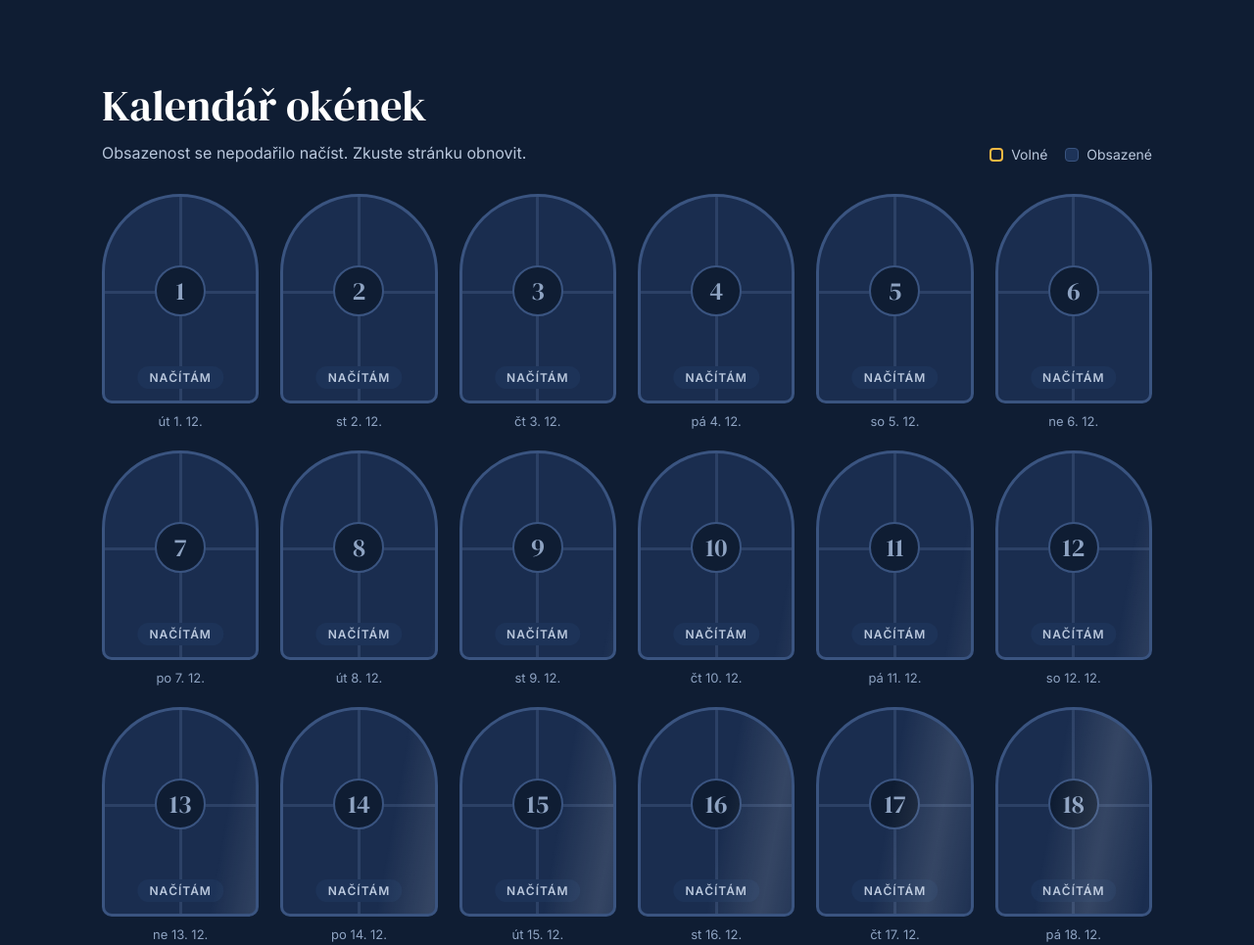
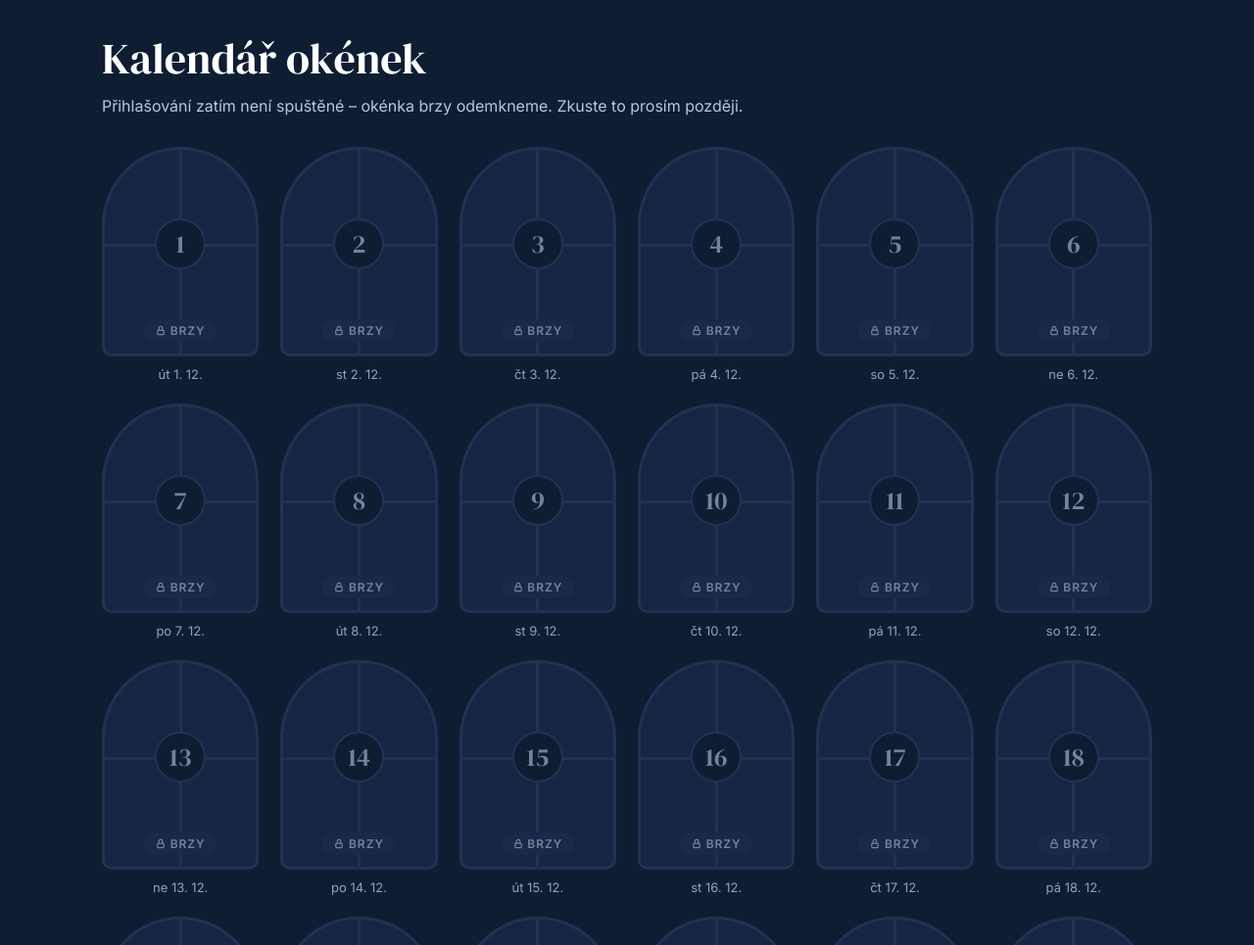
Before and after one commit to Alias0D/adventni-okenka-bohutice, a plain HTML site: page index.html in a window 1280 px wide. Shown: the part 1181-2146 px from the top of the page at 98% size. Drawn offline with Linux system fonts and the light colour scheme; no server answers.

Commit message:
Flag prihlasovaniSpusteno: okénka zavřená do spuštění přihlašování
- false: všechna okénka se štítkem Brzy, bez statistik, legendy a volání tabulky
- true: dosavadní chování s rezervacemi

Co-Authored-By: Claude Opus 5.5 <noreply@anthropic.com>

```diff
--- a/app.js
+++ b/app.js
@@ -203,7 +203,7 @@ function terminNapovedy(config, n) {
   });
 }
 
-function vykresliPrihlasovani(config, stavy, modal) {
+function vykresliPrihlasovani(config, stavy, modal, spusteno = true) {
   const kontejner = document.getElementById('okna');
   kontejner.replaceChildren();
   const zamek =
@@ -213,7 +213,12 @@ function vykresliPrihlasovani(config, stavy, modal) {
     const { bunka, tlacitko, datum } = vytvorOkno(n);
     datum.textContent = `${denVTydnu(config, n)} ${n}. 12.`;
 
-    if (!stavy) {
+    if (!spusteno) {
+      tlacitko.disabled = true;
+      tlacitko.classList.add('uzamcene');
+      tlacitko.setAttribute('aria-label', `Okénko ${n} – přihlašování zatím není spuštěné`);
+      tlacitko.insertAdjacentHTML('beforeend', `<span class="okno-stitek">${zamek}Brzy</span>`);
+    } else if (!stavy) {
       tlacitko.disabled = true;
       tlacitko.classList.add('nacita');
       tlacitko.setAttribute('aria-label', `Okénko ${n} – načítám`);
@@ -276,6 +281,13 @@ function spustPrihlasovani(config, modal, predem) {
     vykresliPrihlasovani(config, stavy, modal);
     if (config.apiUrl) ulozStavy(config.apiUrl, stavy);
   };
+
+  // Dokud není přihlašování spuštěné, jsou všechna okénka zavřená a tabulka se vůbec nevolá
+  if (!config.prihlasovaniSpusteno) {
+    vykresliPrihlasovani(config, null, modal, false);
+    stavEl.textContent = 'Přihlašování zatím není spuštěné – okénka brzy odemkneme. Zkuste to prosím později.';
+    return;
+  }
 
   const ulozene = config.apiUrl ? nactiUlozeneStavy(config.apiUrl) : null;
   if (ulozene) {
@@ -419,6 +431,7 @@ async function start() {
 
   const rezim = parametry.get('rezim') || config.rezim;
   document.body.dataset.rezim = rezim;
+  document.body.dataset.spusteno = config.prihlasovaniSpusteno ? 'ano' : 'ne';
   for (const el of document.querySelectorAll('[data-pole]')) el.textContent = config[el.dataset.pole] ?? '';
 
   const modal = pripravModal(config);
--- a/index.html
+++ b/index.html
@@ -23,7 +23,7 @@
       .then((odpoved) => odpoved.json())
       .then((config) => {
         const rezim = new URLSearchParams(location.search).get('rezim') || config.rezim;
-        const stavy = rezim === 'prihlasovani' && config.apiUrl
+        const stavy = rezim === 'prihlasovani' && config.prihlasovaniSpusteno && config.apiUrl
           ? fetch(config.apiUrl).then((odpoved) => odpoved.json())
           : null;
         stavy?.catch(() => {}); // chybu zpracuje app.js
@@ -32,7 +32,7 @@
     window.predNacteni.catch(() => {});
   </script>
 </head>
-<!-- data-rezim nastaví app.js podle okenka.json: „prihlasovani“ nebo „napovedy“ -->
+<!-- data-rezim a data-spusteno nastaví app.js podle okenka.json -->
 <body data-rezim="">
 
   <header class="hero">
@@ -63,13 +63,14 @@
     </div>
 
     <div class="hero-obsah obsah">
-      <p class="nadtitulek jen-prihlasovani">Přihlašování otevřeno do <span data-pole="prihlasovaniDo"></span></p>
+      <p class="nadtitulek jen-prihlasovani jen-spusteno">Přihlašování otevřeno do <span data-pole="prihlasovaniDo"></span></p>
+      <p class="nadtitulek jen-prihlasovani jen-pred-spustenim">Přihlašování brzy spustíme</p>
       <p class="nadtitulek jen-napovedy">1.–24. prosince · každý den v 17:00 nové okno</p>
       <h1>Adventní okénka<br>v Bohuticích</h1>
       <p class="perex jen-prihlasovani">Hledáme 24 sousedů, kteří v adventu nazdobí své okno. Každé okénko v kalendáři je jeden prosincový den – vyberte si některé z volných a zamluvte si ho. Stačí e-mail.</p>
       <p class="perex jen-napovedy">Každý den v 17:00 se v Bohuticích rozsvítí jedno nové nazdobené okno a svítí pak každý večer až do Vánoc. Tady najdeš nápovědu, kde ho hledat. Vezmi rodinu, termosku a vyraz na večerní procházku.</p>
       <div class="tlacitka">
-        <a href="#okenka" class="btn btn-zlute jen-prihlasovani">Vybrat volné okénko</a>
+        <a href="#okenka" class="btn btn-zlute jen-prihlasovani jen-spusteno">Vybrat volné okénko</a>
         <button type="button" class="btn btn-zlute jen-napovedy" id="otevrit-dnesni">Otevřít dnešní okénko</button>
       </div>
     </div>
@@ -132,7 +133,7 @@
           <h2>Kalendář okének</h2>
           <p id="stav" aria-live="polite">Načítám okénka…</p>
         </div>
-        <div class="kalendar-pravy jen-prihlasovani">
+        <div class="kalendar-pravy jen-prihlasovani jen-spusteno">
           <div class="zaplnenost" id="zaplnenost" hidden>
             <span>Zamluveno <b id="zamluveno"></b> z 24</span>
             <span class="zaplnenost-pruh" aria-hidden="true"><span id="zaplnenost-vypln"></span></span>
--- a/okenka.json
+++ b/okenka.json
@@ -1,5 +1,6 @@
 {
   "rezim": "prihlasovani",
+  "prihlasovaniSpusteno": false,
   "apiUrl": "https://script.google.com/macros/s/AKfycbzomAQmh1pc2acAAia27TZQD_KiycFyY2d4DfCn9jR6cZfKIsbP5Y63INwp5uig3OhT/exec",
   "prihlasovaniDo": "29. listopadu",
   "kontaktEmail": "drevo.a@seznam.cz",
--- a/style.css
+++ b/style.css
@@ -544,3 +544,7 @@ body:not([data-rezim="napovedy"]) .jen-napovedy { display: none; }
 @media (max-width: 600px) {
   .kalendar-pravy { align-items: flex-start; }
 }
+
+/* Fáze 1 před spuštěním přihlašování (prihlasovaniSpusteno: false) */
+body:not([data-spusteno="ano"]) .jen-spusteno,
+body:not([data-spusteno="ne"]) .jen-pred-spustenim { display: none; }
```
Also changed, not shown: 1 other file.
